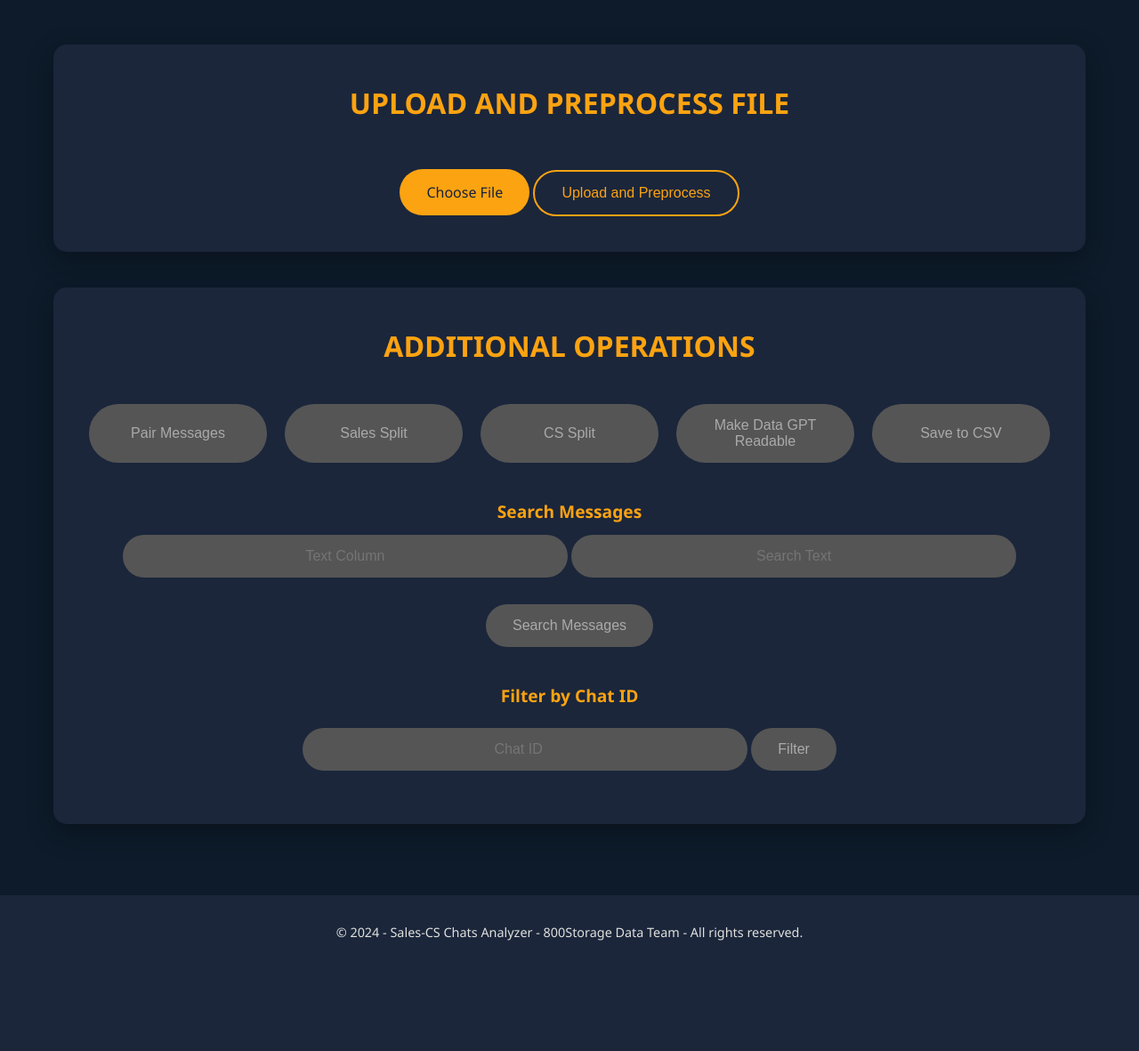
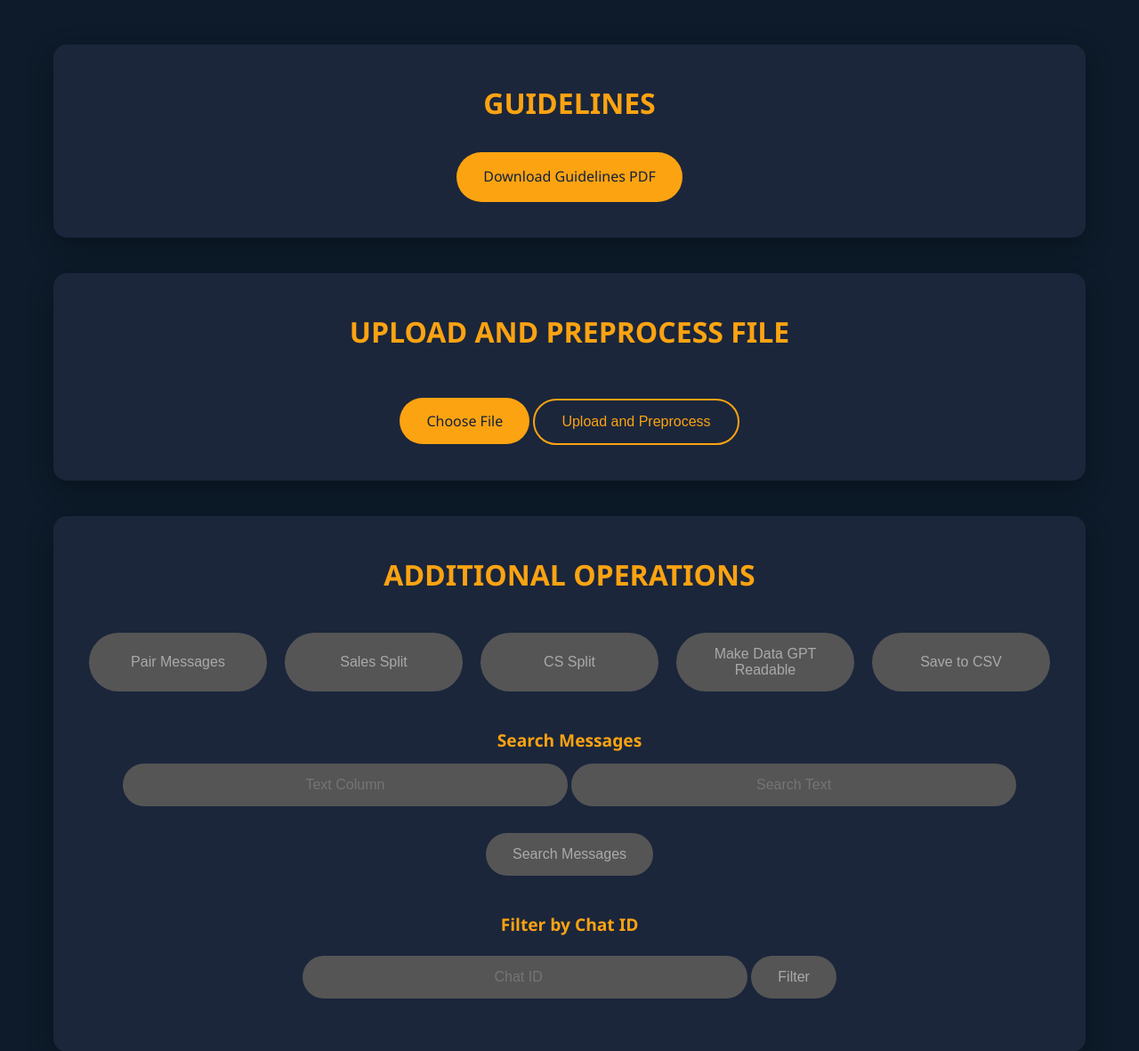
Before and after one commit to Mohamed-Moslemani/AutoAnalyst, a FastAPI app: page / in a window 1280 px wide. Shown: the part 271-1452 px from the top of the page at 89% size. Before the commit the page ends 1328 px from the top, so only its background shows below. Run offline with FastAPI, Linux system fonts and the light colour scheme; parts of the project's set-up code (start-up, migrations or seed data) failed here and were passed over.

Commit message:
adding guidelines pdf to download

```diff
--- a/app/templates/index.html
+++ b/app/templates/index.html
@@ -60,6 +60,31 @@
             padding: 40px;
             margin-bottom: 40px;
             box-shadow: 0 10px 30px rgba(0, 0, 0, 0.3);
+        }
+
+        /* Guidelines Section */
+        .guidelines-section {
+            text-align: center;
+        }
+        .guidelines-section h2 {
+            font-size: 2em;
+            color: #FCA311;
+            margin-bottom: 30px;
+            text-transform: uppercase;
+        }
+        .guidelines-section a {
+            display: inline-block;
+            background-color: #FCA311;
+            color: #14213D;
+            padding: 15px 30px;
+            font-size: 1em;
+            border-radius: 50px;
+            cursor: pointer;
+            transition: background 0.3s;
+            text-decoration: none;
+        }
+        .guidelines-section a:hover {
+            background-color: #E59400;
         }
 
         /* Upload Section */
@@ -216,7 +241,8 @@
                 font-size: 2.5em;
             }
             .upload-section h2,
-            .task-section h2 {
+            .task-section h2,
+            .guidelines-section h2 {
                 font-size: 1.8em;
             }
             .task-buttons {
@@ -233,6 +259,14 @@
             <img src="../static/800Logo.png" alt="Company Logo">
             <h1>Sales-CS Chats Analyzer</h1>
             <p>Analyze and process your chat data seamlessly.</p>
+        </div>
+
+        <!-- Guidelines Card -->
+        <div class="card">
+            <div class="guidelines-section">
+                <h2>Guidelines</h2>
+                <a href="../static/Guidelines.pdf" download>Download Guidelines PDF</a>
+            </div>
         </div>
 
         <!-- File Upload Card -->
@@ -803,7 +837,6 @@
             }
         }
 
-
         /**
          * Optionally, you can implement a function to reset the workflow.
          */
```
Also changed, not shown: 1 other file. Lines whose indentation alone changed are shown as unchanged.
